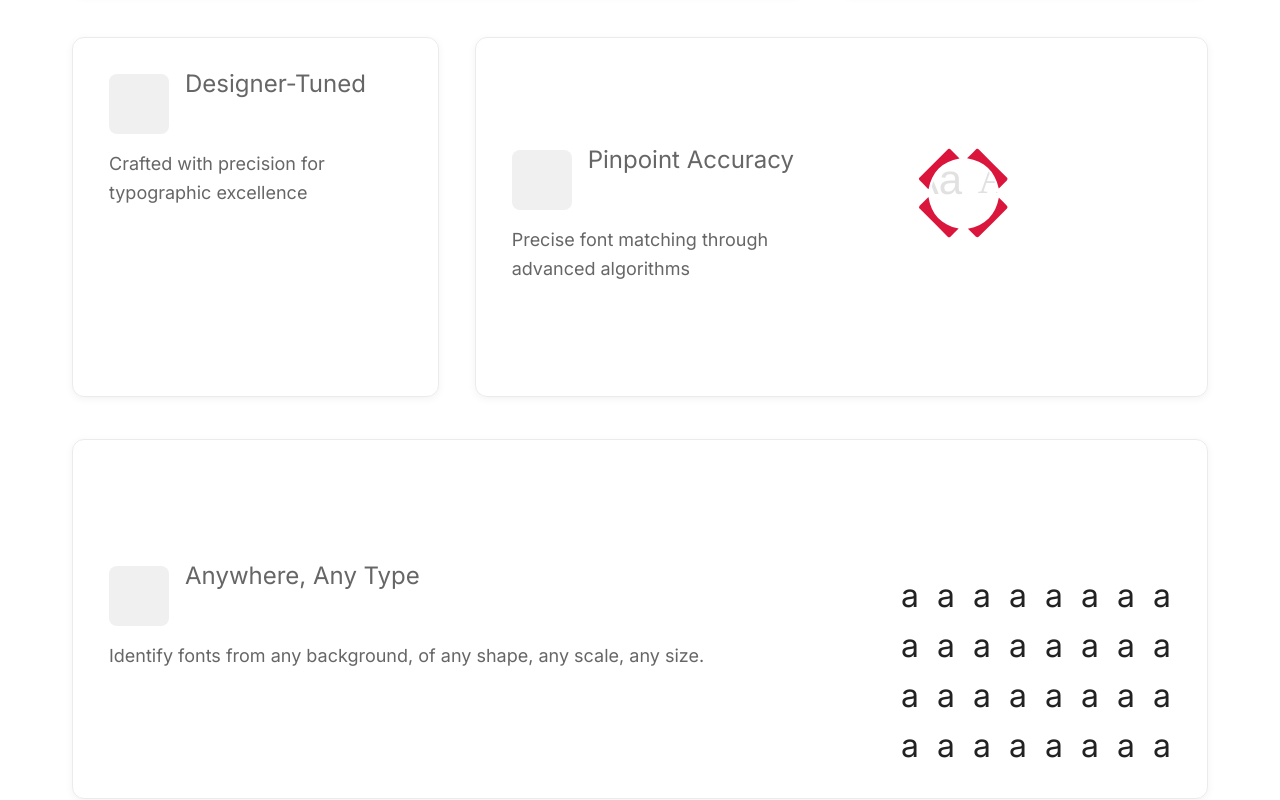
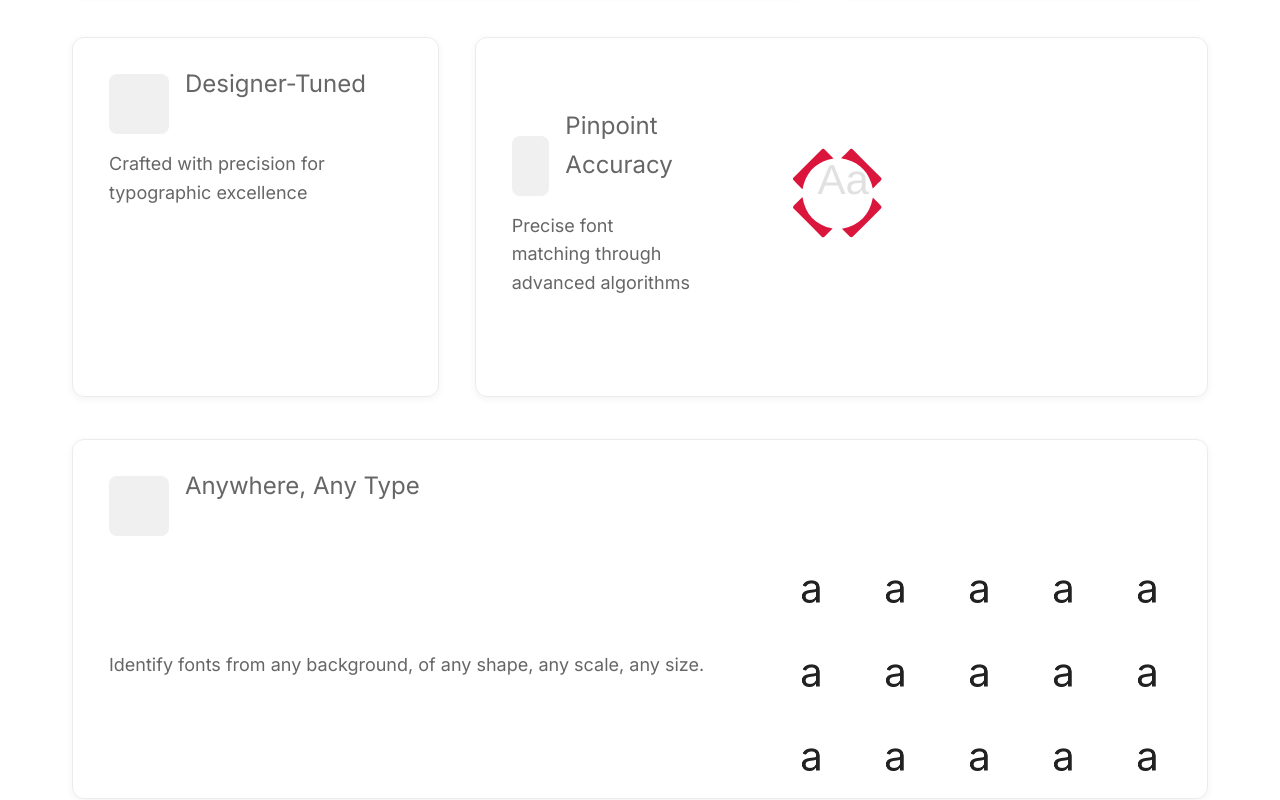
Before and after one commit to ajamous1/my-type.ai, a Next.js app: page / in a window 1280 px wide. Shown: the part 1580-2380 px from the top of the page. Built offline with nearby package versions, Linux system fonts and the light colour scheme.

Commit message:
now it works, just gotta fix the positioning and stuff

```diff
--- a/src/components/landing-page/assets/grid/AnyType.tsx
+++ b/src/components/landing-page/assets/grid/AnyType.tsx
@@ -1,6 +1,6 @@
 'use client';
 
-import { useEffect, useRef } from 'react';
+import { useEffect, useRef, useState } from 'react';
 import styles from '@/styles/BentoGrid.module.css';
 
 interface AnywhereAnyTypeCardProps {
@@ -9,44 +9,101 @@ interface AnywhereAnyTypeCardProps {
   size?: 'default' | 'small' | 'large' | 'full';
 }
 
-export default function AnywhereAnyTypeCard({ title, description, size = 'full' }: AnywhereAnyTypeCardProps) {
-  const gridRef = useRef<HTMLDivElement>(null);
+export default function AnywhereAnyTypeCard({
+  title,
+  description,
+  size = 'full',
+}: AnywhereAnyTypeCardProps) {
+  const containerRef = useRef<HTMLDivElement>(null);
+  const letterRefs = useRef<HTMLSpanElement[]>([]);
+  const hoverTimes = useRef<number[]>(Array(15).fill(0));
+  const animationRef = useRef<number | null>(null);
+  const [mousePos, setMousePos] = useState({ x: -9999, y: -9999 });
 
   useEffect(() => {
-    const grid = gridRef.current;
-    if (!grid) return;
+    const updateMouse = (e: MouseEvent) => {
+      const rect = containerRef.current?.getBoundingClientRect();
+      if (!rect) return;
+      setMousePos({ x: e.clientX - rect.left, y: e.clientY - rect.top });
+    };
 
-    const columns = 8;
-    const rows = 4;
-    const total = columns * rows;
-    const elements: HTMLSpanElement[] = [];
+    const leave = () => setMousePos({ x: -9999, y: -9999 });
 
-    for (let i = 0; i < total; i++) {
-      const span = document.createElement('span');
-      span.textContent = 'a';
-      span.className = styles.scalingA;
-      grid.appendChild(span);
-      elements.push(span);
-    }
+    const el = containerRef.current;
+    el?.addEventListener('mousemove', updateMouse);
+    el?.addEventListener('mouseleave', leave);
 
-    elements.forEach((el, i) => {
-      const row = Math.floor(i / columns);
-      const col = i % columns;
-      el.style.animationDelay = `${(row + col) * 0.08}s`;
-    });
+    return () => {
+      el?.removeEventListener('mousemove', updateMouse);
+      el?.removeEventListener('mouseleave', leave);
+    };
   }, []);
 
+  useEffect(() => {
+    const loop = () => {
+      letterRefs.current.forEach((ref, i) => {
+        if (!ref || !containerRef.current) return;
+
+        const letterBox = ref.getBoundingClientRect();
+        const containerBox = containerRef.current.getBoundingClientRect();
+        const centerX = letterBox.left + letterBox.width / 2 - containerBox.left;
+        const centerY = letterBox.top + letterBox.height / 2 - containerBox.top;
+        const dx = mousePos.x - centerX;
+        const dy = mousePos.y - centerY;
+        const dist = Math.sqrt(dx * dx + dy * dy);
+
+        const threshold = 160;
+        const isClose = dist < threshold;
+
+        hoverTimes.current[i] = isClose
+          ? Math.min(hoverTimes.current[i] + 1, 60)
+          : Math.max(hoverTimes.current[i] - 2, 0);
+
+        const progress = hoverTimes.current[i] / 60;
+        const scale = 0.5 + progress * 1.2;
+        const weight = 400 + progress * 500;
+
+        ref.style.transform = `scale(${scale})`;
+        ref.style.fontVariationSettings = `"wght" ${weight}`;
+      });
+
+      animationRef.current = requestAnimationFrame(loop);
+    };
+
+    animationRef.current = requestAnimationFrame(loop);
+    return () => {
+      if (animationRef.current !== null) {
+        cancelAnimationFrame(animationRef.current);
+      }
+    };
+  }, [mousePos]);
+
   return (
-    <div className={`${styles.bentoCard} ${styles[size]}`}>
+    <div className={`${styles.bentoCard} ${styles[size]}`} ref={containerRef}>
+      <div className={styles.cardHeader}>
+        <div className={styles.thumbnail}></div>
+        <h3 className={styles.title}>{title}</h3>
+      </div>
+
       <div className={styles.cardContentRow}>
         <div className={styles.leftColumn}>
-          <div className={styles.cardHeader}>
-            <div className={styles.thumbnail}></div>
-            <h3 className={styles.title}>{title}</h3>
-          </div>
           <p>{description}</p>
         </div>
-        <div ref={gridRef} className={styles.airbnbLetterGrid}></div>
+
+        <div className={styles.airbnbLetterGrid}>
+          {Array.from({ length: 15 }).map((_, i) => (
+            <div key={i} className={styles.cellWrapper}>
+              <span
+                ref={el => {
+                  if (el) letterRefs.current[i] = el;
+                }}
+                className={styles.scalingA}
+              >
+                a
+              </span>
+            </div>
+          ))}
+        </div>
       </div>
     </div>
   );
--- a/src/styles/BentoGrid.module.css
+++ b/src/styles/BentoGrid.module.css
@@ -128,17 +128,19 @@
 .cardContentRow {
   display: flex;
   flex-direction: row;
+  justify-content: space-between;
+  align-items: center; /* centers vertically */
   gap: 2rem;
   height: 100%;
 }
 
 .leftColumn {
   flex: 1;
-  min-width: 300px;
   display: flex;
   flex-direction: column;
   justify-content: center;
 }
+
 
 /* === FONT SCROLLING === */
 .fallingTextContainer {
@@ -367,44 +369,40 @@
 
 .airbnbLetterGrid {
   display: grid;
-  grid-template-columns: repeat(8, 1fr);
-  gap: 18px;
-  padding: 36px 0 0 0;
-  align-self: flex-end;
+  grid-template-columns: repeat(5, 48px); /* 5 columns */
+  grid-auto-rows: 48px;                   /* 3 rows via 15 items */
+  gap: 36px;
+  align-self: center;
   justify-content: flex-end;
+  padding-top: 12px;
+  overflow: visible;
+  cursor: crosshair;
+}
+
+
+.cellWrapper {
+  width: 100%;
+  height: 100%;
+  position: relative;
+  overflow: visible;
+  display: flex;
+  align-items: center;
+  justify-content: center;
 }
 
 .scalingA {
   font-family: 'Inter', sans-serif;
+  font-size: 80px;
   font-variation-settings: 'wght' 400;
-  font-size: 32px;
   color: #222;
-  opacity: 0;
-  transform: scale(1);
-  animation: scalePop 0.5s ease-out forwards;
-  transition:
-    font-variation-settings 0.6s ease,
-    transform 0.6s cubic-bezier(0.22, 1, 0.36, 1);
+  line-height: 1;
+  display: inline-block;
+  transform: scale(0.2);
+  transform-origin: center;
+  will-change: transform, font-variation-settings;
+  transition: none;
 
-  display: inline-block;
-  width: 100%;
-  text-align: center;
-  line-height: 1;
+  -webkit-font-smoothing: antialiased;
+  -moz-osx-font-smoothing: grayscale;
+  backface-visibility: hidden;
 }
-
-.scalingA:hover {
-  font-variation-settings: 'wght' 900;
-  transform: scale(1.4); /* size pop on hover */
-  cursor: pointer;
-}
-
-@keyframes scalePop {
-  0% {
-    opacity: 0;
-    transform: scale(0.6);
-  }
-  100% {
-    opacity: 1;
-    transform: scale(1);
-  }
-}
```
